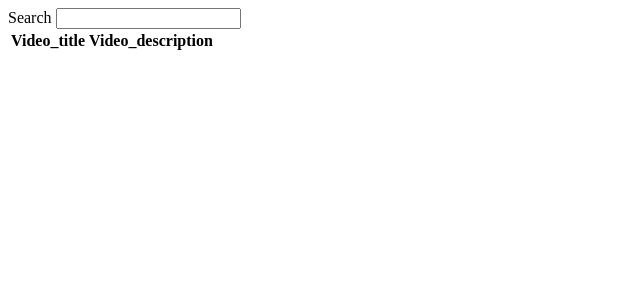
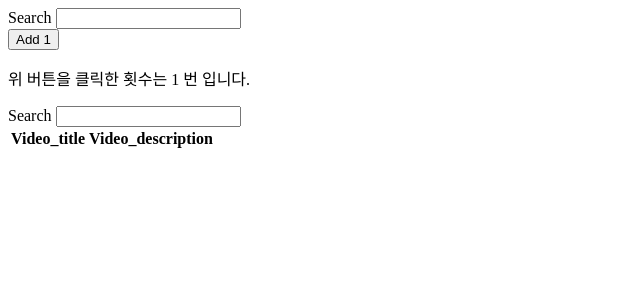
Before and after one commit to karazhan-PJ/First_step, a Flask app: template HSW_Flask/templates/table.html in a window 1280 px wide. Shown: the top 300 px of the page, without its empty margins (0-640 px from the left). Run offline with Flask 2, Linux system fonts and the light colour scheme; the template is opened without the code that fills it: most values are stand-ins (such as "Sample title", 1, 10 or a date in 2020); lists and menus that the app fills with data are empty; parts of the project's set-up code (start-up, migrations or seed data) failed here and were passed over; some libraries are stand-ins or nearby versions.

Commit message:
[2021-03-28] python 프로젝트 재개

```diff
--- a/HSW_Flask/hello_world.py
+++ b/HSW_Flask/hello_world.py
@@ -33,24 +33,17 @@ class RetrieveChannelInfo(Resource):
     def get(self):
         hearders = {'Content-Type':'text/html'}
 
-        refineChannelInfo = RefineChannelInfo(apikey)
+        refineChannelInfo = RefineChannelInfo()
         result_search = refineChannelInfo.retrieveInfo(q, apiKey)
         print(result_search)
 
         if len(result_search) > 0:
-            #for idx,result in enumerate(result_search):
             result = result_search[0]
-
-            #for key in result.keys():
-            #    print(key, ":",result[key])
-
             return make_response(render_template('table.html',data = result),200,hearders)
 
         return make_response(render_template('home.html'),200,hearders)
 
-
 api.add_resource(RetrieveChannelInfo, '/youtube/channelList')
-
 
 
 if __name__ == '__main__':
--- a/HSW_Flask/templates/table.html
+++ b/HSW_Flask/templates/table.html
@@ -28,6 +28,14 @@
         </tbody>
       </table>
     </script>
+
+  <form id="search">
+    Search <input>
+  </form>
+  <div id="example-1">
+    <button v-on:click="counter += 1">Add 1</button>
+    <p>위 버튼을 클릭한 횟수는 {{ counter }} 번 입니다.</p>
+  </div>
 
   <!-- demo root element -->
   <div id="demo">
@@ -112,6 +120,17 @@
     }
   })
 
+
+  var example1 = new Vue({
+      el: '#example-1',
+      data: {
+        counter: 0
+      }
+  })
+
+
+
+
   </script>
   </body>
 </html>
```
Also changed, not shown: README.md (added).
